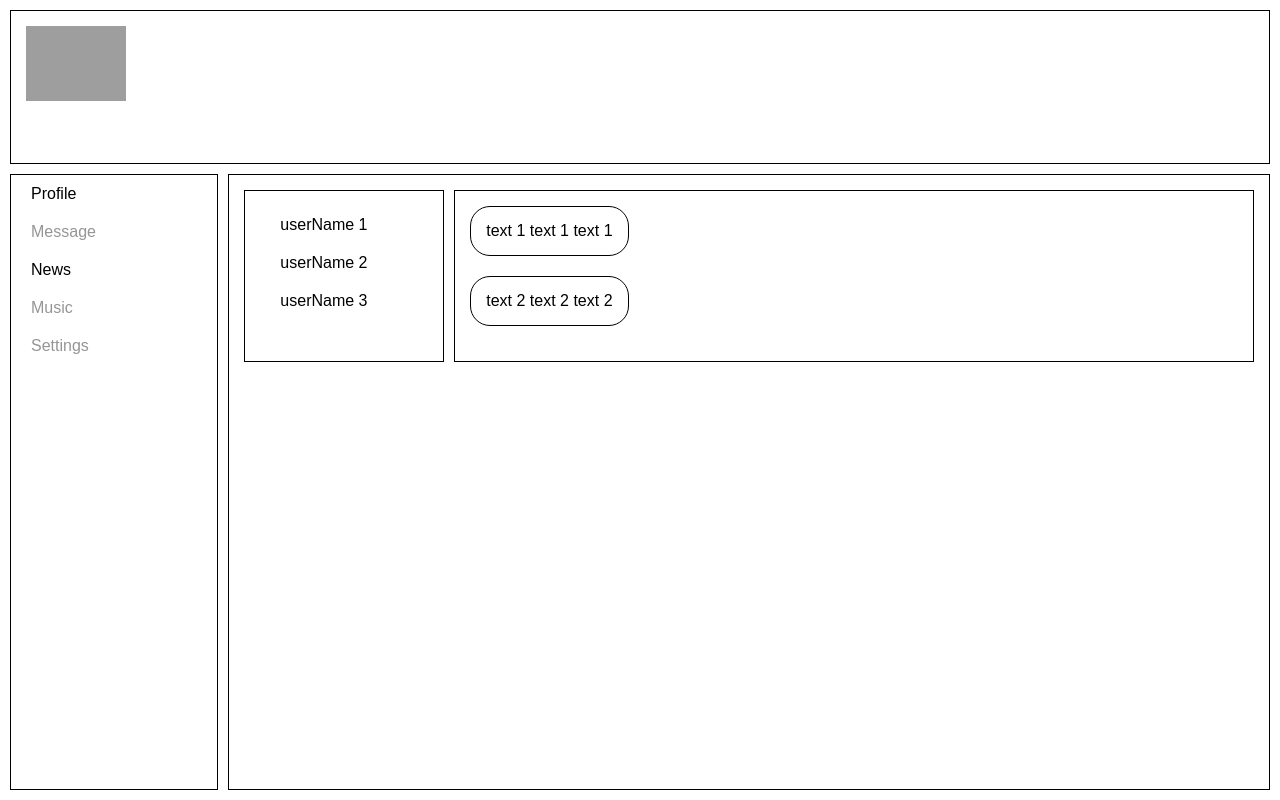
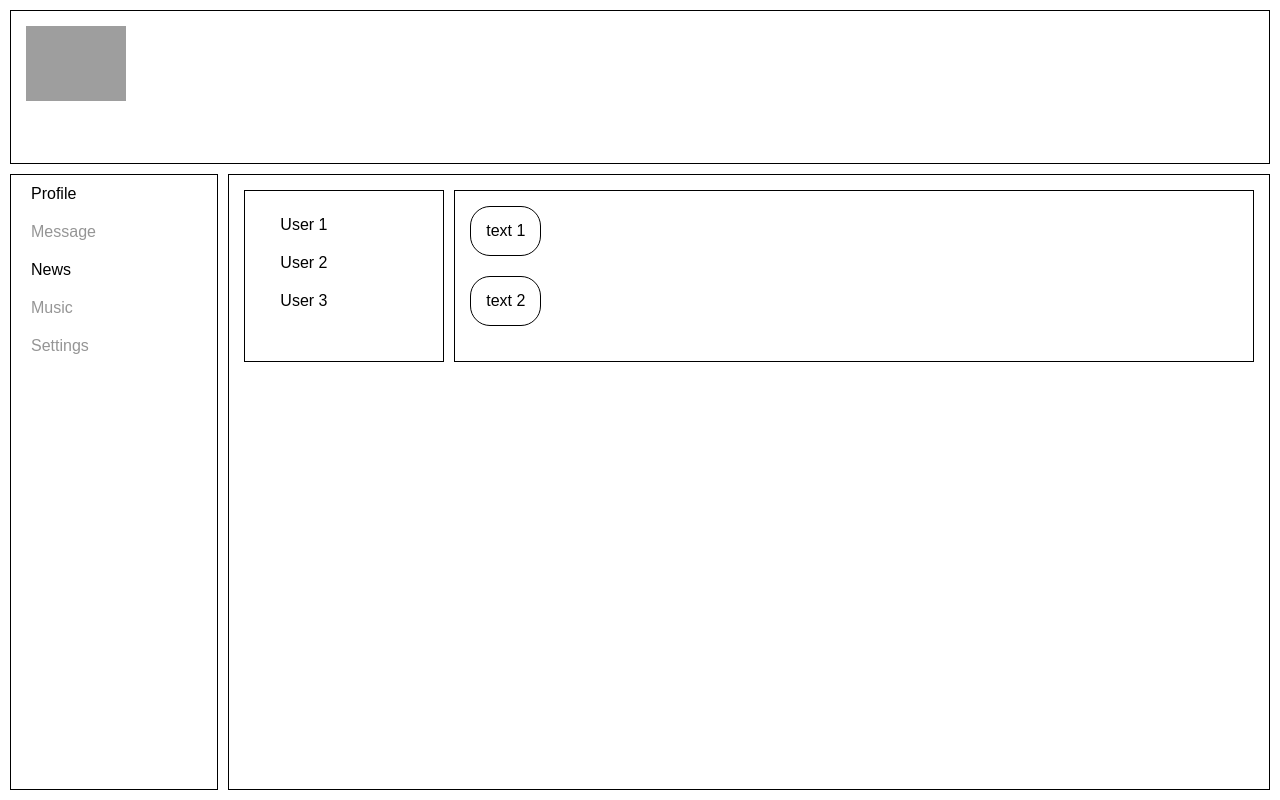
Before and after one commit to KoldunPodkradun/social_network, a React (Create React App) app: page /dialogs in a window 1280 px wide. Built offline with nearby package versions, Linux system fonts and the light colour scheme; grey boxes are pictures that could not be loaded.

Commit message:
state data, onClick event

```diff
--- a/src/components/App.jsx
+++ b/src/components/App.jsx
@@ -15,8 +15,17 @@ class App extends Component {
                     <Header/>
                     <Sidebar/>
                     <div className="content">
-                        <Route path="/dialogs" render={() => {return (<Dialogs dialogs={this.props.dialogs} messages={this.props.messages}/>)}}/>
-                        <Route path="/profile" render={() => {return (<Profile posts={this.props.posts}/>)}}/>
+                        <Route path="/dialogs"
+                               render={() => {
+                                   return (<Dialogs
+                                       dialogs={this.props.state.dialogsData.dialogs}
+                                       messages={this.props.state.dialogsData.messages}/>)
+                               }}/>
+                        <Route path="/profile"
+                               render={() => {
+                                   return (<Profile
+                                       posts={this.props.state.profileData.posts}/>)
+                               }}/>
                         <Route path="/news" component={News}/>
                     </div>
                 </BrowserRouter>
--- a/src/components/Profile/MyPosts/MyPosts.jsx
+++ b/src/components/Profile/MyPosts/MyPosts.jsx
@@ -4,13 +4,21 @@ import Post from './Post/Post'
 
 class MyPosts extends Component {
     render() {
+
         let postElement = this.props.posts.map((post) => <Post text={post.text} likes={post.likes}/>);
+
+        let newPostElement = React.createRef();
+
+        let addPost = () => {
+            let text = newPostElement.current.value;
+            alert(text)
+        };
 
         return (
             <div className={Classes.my_posts}>
                 <div className={Classes.add}>
-                    <textarea></textarea>
-                    <div className={Classes.btn} onClick={() => {alert('Hay')}}>Add</div>
+                    <textarea ref={newPostElement}></textarea>
+                    <div className={Classes.btn} onClick={addPost}>Add</div>
                 </div>
                 {postElement}
             </div>
--- a/src/components/Profile/MyPosts/MyPosts.module.css
+++ b/src/components/Profile/MyPosts/MyPosts.module.css
@@ -19,8 +19,9 @@ textarea{
 .btn{
     border: 1.5px solid #000000;
     background-color: #eee;
-    line-height: 30px;
+    line-height: 52px;
     text-align: center;
     text-transform: uppercase;
     color: #000000;
+    cursor: pointer;
 }
--- a/src/index.jsx
+++ b/src/index.jsx
@@ -1,49 +1,6 @@
-import React from 'react'
-import {render} from 'react-dom'
-import App from './components/App'
-let posts = [
-    {
-        text: 'First message',
-        likes: '1'
-    },
-    {
-        text: 'Second message',
-        likes: '2'
-    },
-    {
-        text: 'Third message',
-        likes: '3'
-    },
-    {
-        text: 'Fourth message',
-        likes: '4'
-    }
-];
+import React from 'react';
+import {render} from 'react-dom';
+import App from './components/App';
+import state from './redux/state';
 
-let dialogs = [
-    {
-        id: 1,
-        userName: 'userName 1'
-    },
-    {
-        id: 2,
-        userName: 'userName 2'
-    },
-    {
-        id: 3,
-        userName: 'userName 3'
-    }
-];
-
-let messages = [
-    {
-        text: 'text 1 text 1 text 1',
-        likes: '1'
-    },
-    {
-        text: 'text 2 text 2 text 2',
-        likes: '2'
-    }
-];
-
-render(<App posts={posts} dialogs={dialogs} messages={messages}/>, document.getElementById('root'))
+render(<App state={state}/>, document.getElementById('root'))
--- /dev/null
+++ b/src/redux/state.js
@@ -0,0 +1,59 @@
+let state = {
+    profileData: {
+        posts: [
+            {
+                text: 'First message',
+                likes: '1'
+            },
+            {
+                text: 'Second message',
+                likes: '2'
+            },
+            {
+                text: 'Third message',
+                likes: '3'
+            },
+            {
+                text: 'Fourth message',
+                likes: '4'
+            }
+        ]
+    },
+    dialogsData: {
+        messages: [
+            {
+                text: 'text 1',
+                likes: '1'
+            },
+            {
+                text: 'text 2',
+                likes: '2'
+            }
+        ],
+        dialogs: [
+            {
+                id: 1,
+                userName: 'User 1'
+            },
+            {
+                id: 2,
+                userName: 'User 2'
+            },
+            {
+                id: 3,
+                userName: 'User 3'
+            }
+        ]
+    }
+}
+
+export let addPost = (postMessage) => {
+    let newPost = {
+        id: 1,
+        text: postMessage,
+        likes: 0
+    };
+    state.posts.push(newPost);
+};
+
+export default state;
```
Also changed, not shown: src/content.js (deleted, +0 -50 lines).
